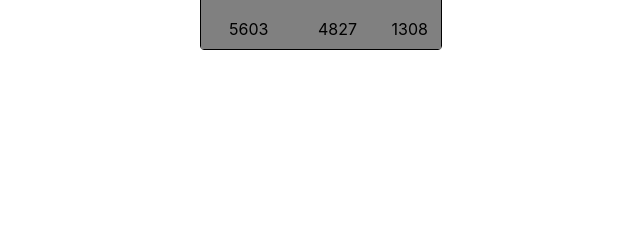
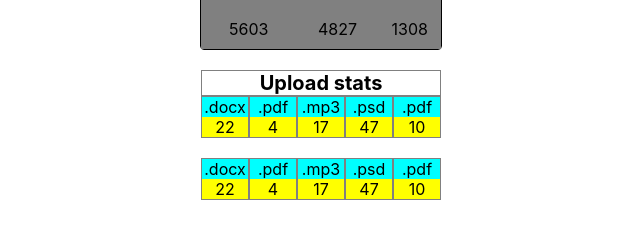
Before and after one commit to Kyrylo-Dovgalin/goit-react-hw-01-components, a React (Create React App) app: page / in a window 1280 px wide. Shown: the part 335-574 px from the top of the page, without its empty margins (319-959 px from the left). Built offline with nearby package versions, Linux system fonts and the light colour scheme.

Commit message:
Stats Component

```diff
--- a/src/components/App.jsx
+++ b/src/components/App.jsx
@@ -1,5 +1,7 @@
 import { Profile } from './Profile';
+import { Statistics } from './Statistics';
 import user from '../back-end-data/user.json';
+import data from '../back-end-data/data.json';
 
 export const App = () => {
   return (
@@ -11,6 +13,10 @@ export const App = () => {
         avatar={user.avatar}
         stats={user.stats}
       />
+
+      <Statistics title="Upload stats" stats={data} />
+      <Statistics stats={data} />
+
       </>
   );
 };
--- /dev/null
+++ b/src/components/Statistics/Statistics.js
@@ -0,0 +1,38 @@
+import PropTypes from 'prop-types';
+
+import {
+  StatisticsCard,
+  CardTitle,
+  StatList,
+  StatItem,
+  Label,
+  Value,
+} from './Ststistics.styled';
+
+export const Statistics = ({ title, stats }) => {
+  return (
+    <StatisticsCard>
+      {title && <CardTitle>{title}</CardTitle>}
+
+      <StatList>
+        {stats.map(item => (
+          <StatItem key={item.id}>
+            <Label>{item.label} </Label>
+            <Value>{item.percentage}</Value>
+          </StatItem>
+        ))}
+      </StatList>
+    </StatisticsCard>
+  );
+};
+
+Statistics.propTypes = {
+  title: PropTypes.string,
+  stats: PropTypes.arrayOf(
+    PropTypes.shape({
+      id: PropTypes.string.isRequired,
+      label: PropTypes.string.isRequired,
+      percentage: PropTypes.number.isRequired,
+    })
+  ),
+};
--- /dev/null
+++ b/src/components/Statistics/Ststistics.styled.js
@@ -0,0 +1,45 @@
+import styled from '@emotion/styled';
+
+export const StatisticsCard = styled.section`
+  margin-top: 20px;
+  margin-left: auto;
+  margin-right: auto;
+  width: 240px;
+`;
+
+export const CardTitle = styled.h2`
+  text-align: center;
+  margin: 0;
+  font-size: 20px;
+  font-weight: bold;
+  /* background-color: gray; */
+  border: 1px solid gray;
+`;
+
+export const StatList = styled.ul`
+  display: flex;
+  margin: 0;
+  padding: 0;
+  list-style: none;
+`;
+
+export const StatItem = styled.li`
+  margin: 0;
+  list-style: none;
+  width: 240px;
+  border: 1px solid grey;
+`;
+
+export const Label = styled.span`
+  display: block;
+  text-align: center;
+  background-color: aqua;
+  margin: 0;
+`;
+
+export const Value = styled.span`
+  display: block;
+  text-align: center;
+  background-color: yellow;
+  margin: 0;
+`;
--- /dev/null
+++ b/src/components/Statistics/index.js
@@ -0,0 +1 @@
+export * from './Statistics';
```
